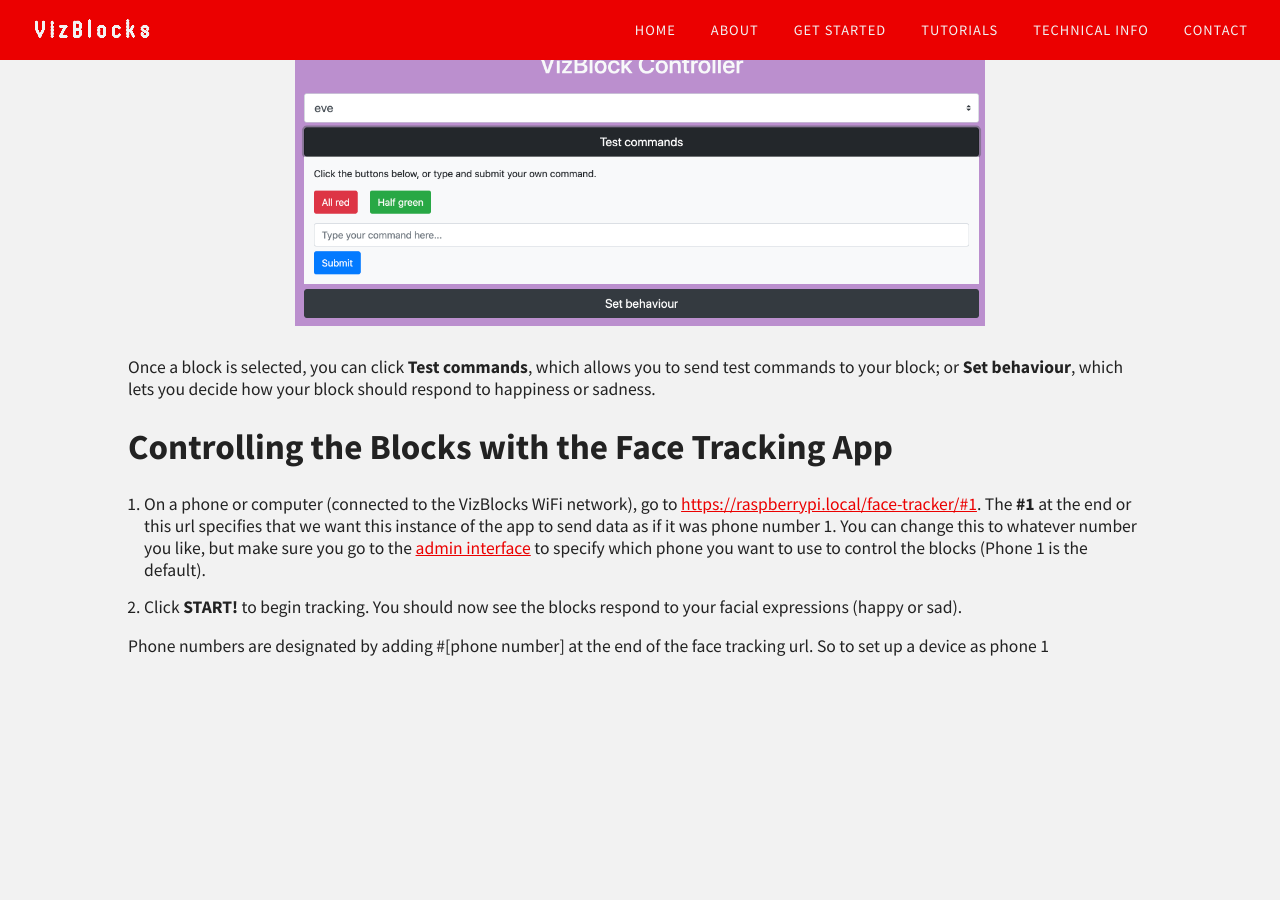
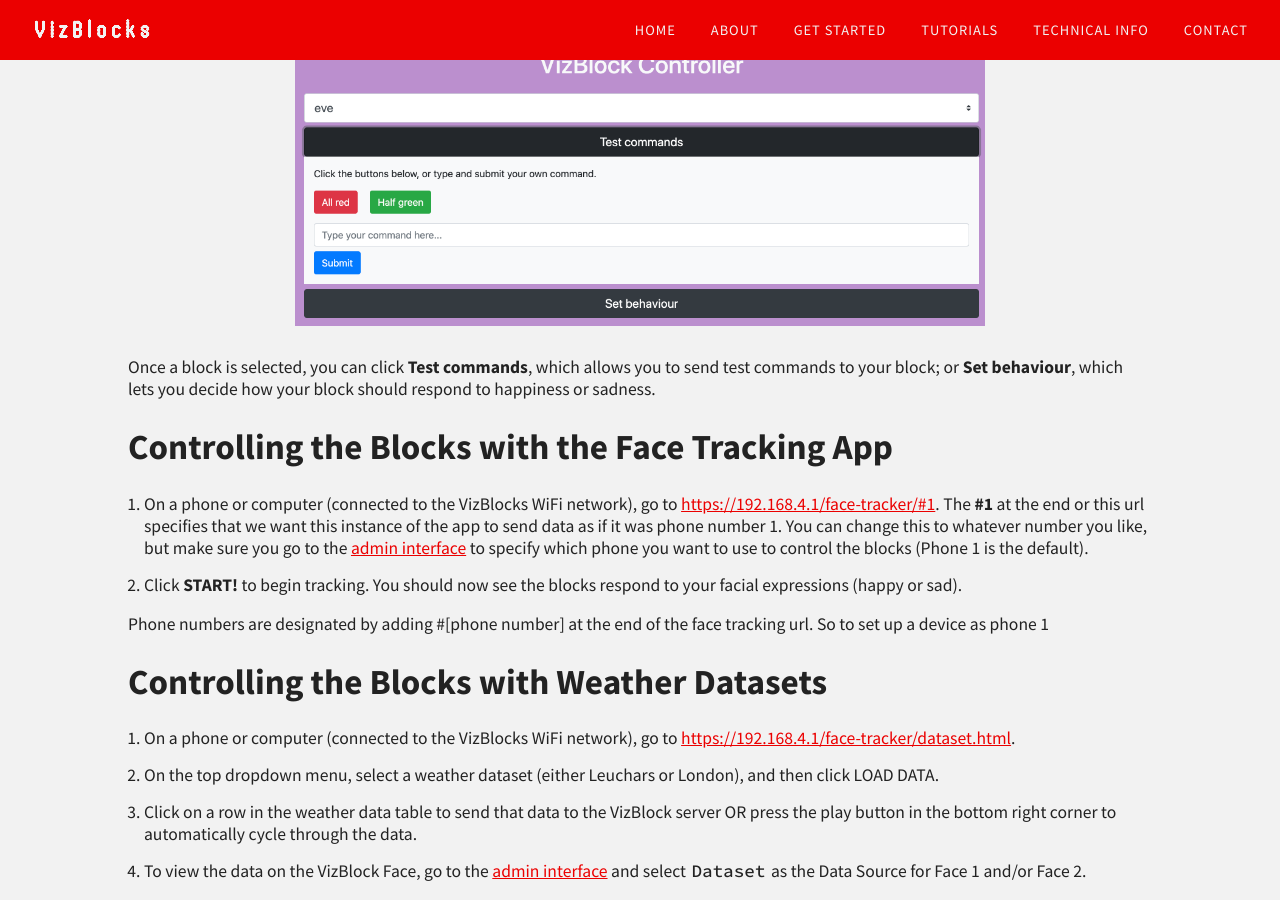
Before and after one commit to Edinburgh-College-of-Art/vizblocks-website, a Jekyll site: the page built from _tutorials/civic_digits.md, in a window 1280 px wide and 900 px high, scrolled down 3585 px. Built offline with Jekyll 4.4.1, drawn with Linux system fonts in a browser that asks for light colours; nearby versions of some CDN libraries; before the commit the page ends 4257 px from its top, so only the background shows below that.

Commit message:
add dataset tutorial

```diff
--- a/_tutorials/civic_digits.md
+++ b/_tutorials/civic_digits.md
@@ -57,14 +57,20 @@ The admin interface is designed for workshop supervisors and can be accessed at
 - When you are using multiple phones to gather emotion data from the face tracking app, **Phone Mapping** lets you choose which phone should control the blocks. Alternatively, if you turn on the *individual features* button then different phones can be assigned to each facial feature.
 
 ## Control Interface
-The control interface is designed for pupils to access from their phones, and can be found at [https://raspberrypi.local:1880/vizblock-controller/](https://raspberrypi.local:1880/vizblock-controller/). Once the interface has loaded, you can select a VizBlock by its name (engraved on the base of the block).
+The control interface is designed for pupils to access from their phones, and can be found at [https://raspberrypi.local:1880/vizblock-controller/](https://raspberrypi.local:1880/vizblock-controller/){:target="_blank"}. Once the interface has loaded, you can select a VizBlock by its name (engraved on the base of the block).
 
 <img style="height:280px" src="{{ "/assets/images/civic_digits_controller.png" | prepend: site.baseurl }}" alt="Image showing the controller interface" />
 
 Once a block is selected, you can click **Test commands**, which allows you to send test commands to your block; or **Set behaviour**, which lets you decide how your block should respond to happiness or sadness.
 
 # Controlling the Blocks with the Face Tracking App
-1. On a phone or computer (connected to the VizBlocks WiFi network), go to [https://raspberrypi.local/face-tracker/#1](https://raspberrypi.local/face-tracker/#1). The **#1** at the end or this url specifies that we want this instance of the app to send data as if it was phone number 1. You can change this to whatever number you like, but make sure you go to the [admin interface](https://raspberrypi.local:1880/admin/) to specify which phone you want to use to control the blocks (Phone 1 is the default).
+1. On a phone or computer (connected to the VizBlocks WiFi network), go to [https://192.168.4.1/face-tracker/#1](https://192.168.4.1/face-tracker/#1){:target="_blank"}. The **#1** at the end or this url specifies that we want this instance of the app to send data as if it was phone number 1. You can change this to whatever number you like, but make sure you go to the [admin interface](https://192.168.4.1:1880/admin/){:target="_blank"} to specify which phone you want to use to control the blocks (Phone 1 is the default).
 2. Click **START!** to begin tracking. You should now see the blocks respond to your facial expressions (happy or sad).
 
 Phone numbers are designated by adding #[phone number] at the end of the face tracking url. So to set up a device as phone 1
+
+# Controlling the Blocks with Weather Datasets
+1. On a phone or computer (connected to the VizBlocks WiFi network), go to [https://192.168.4.1/face-tracker/dataset.html](https://192.168.4.1/face-tracker/dataset.html){:target="_blank"}.
+2. On the top dropdown menu, select a weather dataset (either Leuchars or London), and then click LOAD DATA.
+3. Click on a row in the weather data table to send that data to the VizBlock server OR press the play button in the bottom right corner to automatically cycle through the data.
+4. To view the data on the VizBlock Face, go to the [admin interface](https://192.168.4.1:1880/admin/){:target="_blank"} and select `Dataset` as the Data Source for Face 1 and/or Face 2.
```
Also changed, not shown: 1 other file.
